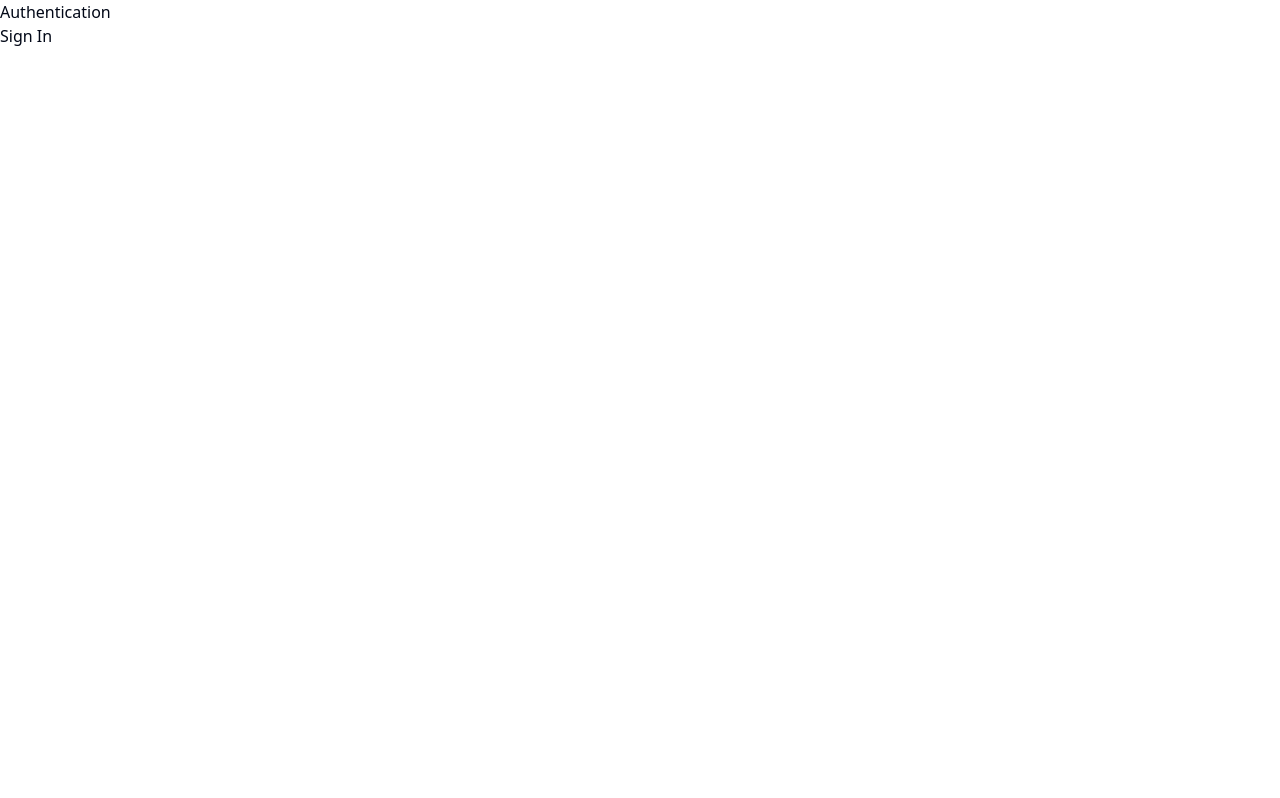
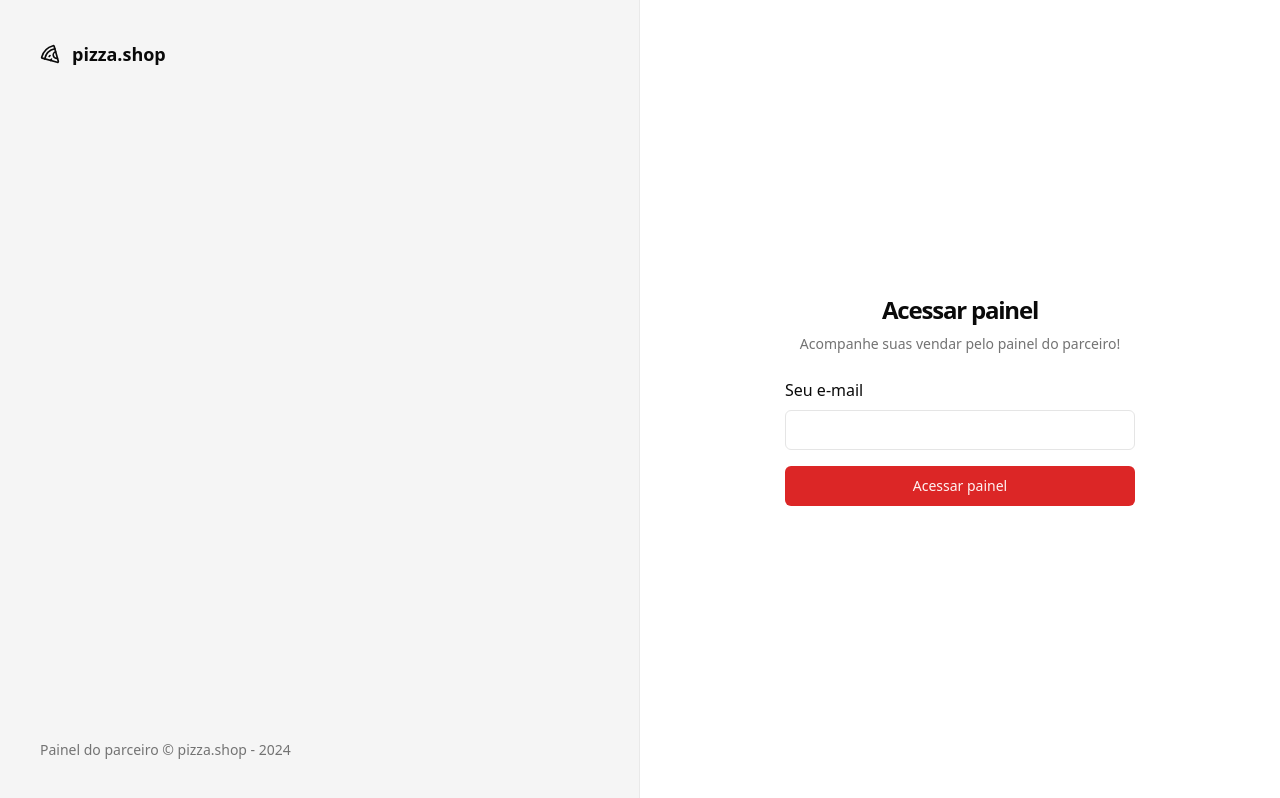
Before and after one commit to brunopetrolini/pizzashop, a React (Vite) app: page /sign-in in a window 1280 px wide. Built offline with nearby package versions, Linux system fonts and the light colour scheme.

Commit message:
feat: implements sign in page

```diff
--- a/package.json
+++ b/package.json
@@ -10,6 +10,7 @@
     "preview": "vite preview"
   },
   "dependencies": {
+    "@radix-ui/react-label": "^2.1.0",
     "@radix-ui/react-slot": "^1.1.0",
     "class-variance-authority": "^0.7.0",
     "clsx": "^2.1.1",
--- /dev/null
+++ b/src/components/ui/input.tsx
@@ -0,0 +1,25 @@
+import * as React from 'react'
+
+import { cn } from '@/lib/utils'
+
+export interface InputProps
+  extends React.InputHTMLAttributes<HTMLInputElement> {}
+
+const Input = React.forwardRef<HTMLInputElement, InputProps>(
+  ({ className, type, ...props }, ref) => {
+    return (
+      <input
+        type={type}
+        className={cn(
+          'flex h-10 w-full rounded-md border border-input bg-background px-3 py-2 text-sm ring-offset-background file:border-0 file:bg-transparent file:text-sm file:font-medium placeholder:text-muted-foreground focus-visible:outline-none focus-visible:ring-2 focus-visible:ring-ring focus-visible:ring-offset-2 disabled:cursor-not-allowed disabled:opacity-50',
+          className,
+        )}
+        ref={ref}
+        {...props}
+      />
+    )
+  },
+)
+Input.displayName = 'Input'
+
+export { Input }
--- /dev/null
+++ b/src/components/ui/label.tsx
@@ -0,0 +1,24 @@
+import * as LabelPrimitive from '@radix-ui/react-label'
+import { cva, type VariantProps } from 'class-variance-authority'
+import * as React from 'react'
+
+import { cn } from '@/lib/utils'
+
+const labelVariants = cva(
+  'text-sm font-medium leading-none peer-disabled:cursor-not-allowed peer-disabled:opacity-70',
+)
+
+const Label = React.forwardRef<
+  React.ElementRef<typeof LabelPrimitive.Root>,
+  React.ComponentPropsWithoutRef<typeof LabelPrimitive.Root> &
+    VariantProps<typeof labelVariants>
+>(({ className, ...props }, ref) => (
+  <LabelPrimitive.Root
+    ref={ref}
+    className={cn(labelVariants(), className)}
+    {...props}
+  />
+))
+Label.displayName = LabelPrimitive.Root.displayName
+
+export { Label }
--- a/src/global.css
+++ b/src/global.css
@@ -2,27 +2,28 @@
 @tailwind components;
 @tailwind utilities;
 
+
 @layer base {
   :root {
     --background: 0 0% 100%;
-    --foreground: 222.2 84% 4.9%;
+    --foreground: 0 0% 3.9%;
     --card: 0 0% 100%;
-    --card-foreground: 222.2 84% 4.9%;
+    --card-foreground: 0 0% 3.9%;
     --popover: 0 0% 100%;
-    --popover-foreground: 222.2 84% 4.9%;
-    --primary: 222.2 47.4% 11.2%;
-    --primary-foreground: 210 40% 98%;
-    --secondary: 210 40% 96.1%;
-    --secondary-foreground: 222.2 47.4% 11.2%;
-    --muted: 210 40% 96.1%;
-    --muted-foreground: 215.4 16.3% 46.9%;
-    --accent: 210 40% 96.1%;
-    --accent-foreground: 222.2 47.4% 11.2%;
+    --popover-foreground: 0 0% 3.9%;
+    --primary: 0 72.2% 50.6%;
+    --primary-foreground: 0 85.7% 97.3%;
+    --secondary: 0 0% 96.1%;
+    --secondary-foreground: 0 0% 9%;
+    --muted: 0 0% 96.1%;
+    --muted-foreground: 0 0% 45.1%;
+    --accent: 0 0% 96.1%;
+    --accent-foreground: 0 0% 9%;
     --destructive: 0 84.2% 60.2%;
-    --destructive-foreground: 210 40% 98%;
-    --border: 214.3 31.8% 91.4%;
-    --input: 214.3 31.8% 91.4%;
-    --ring: 222.2 84% 4.9%;
+    --destructive-foreground: 0 0% 98%;
+    --border: 0 0% 89.8%;
+    --input: 0 0% 89.8%;
+    --ring: 0 72.2% 50.6%;
     --radius: 0.5rem;
     --chart-1: 12 76% 61%;
     --chart-2: 173 58% 39%;
@@ -32,25 +33,25 @@
   }
 
   .dark {
-    --background: 222.2 84% 4.9%;
-    --foreground: 210 40% 98%;
-    --card: 222.2 84% 4.9%;
-    --card-foreground: 210 40% 98%;
-    --popover: 222.2 84% 4.9%;
-    --popover-foreground: 210 40% 98%;
-    --primary: 210 40% 98%;
-    --primary-foreground: 222.2 47.4% 11.2%;
-    --secondary: 217.2 32.6% 17.5%;
-    --secondary-foreground: 210 40% 98%;
-    --muted: 217.2 32.6% 17.5%;
-    --muted-foreground: 215 20.2% 65.1%;
-    --accent: 217.2 32.6% 17.5%;
-    --accent-foreground: 210 40% 98%;
+    --background: 0 0% 3.9%;
+    --foreground: 0 0% 98%;
+    --card: 0 0% 3.9%;
+    --card-foreground: 0 0% 98%;
+    --popover: 0 0% 3.9%;
+    --popover-foreground: 0 0% 98%;
+    --primary: 0 72.2% 50.6%;
+    --primary-foreground: 0 85.7% 97.3%;
+    --secondary: 0 0% 14.9%;
+    --secondary-foreground: 0 0% 98%;
+    --muted: 0 0% 14.9%;
+    --muted-foreground: 0 0% 63.9%;
+    --accent: 0 0% 14.9%;
+    --accent-foreground: 0 0% 98%;
     --destructive: 0 62.8% 30.6%;
-    --destructive-foreground: 210 40% 98%;
-    --border: 217.2 32.6% 17.5%;
-    --input: 217.2 32.6% 17.5%;
-    --ring: 212.7 26.8% 83.9%;
+    --destructive-foreground: 0 0% 98%;
+    --border: 0 0% 14.9%;
+    --input: 0 0% 14.9%;
+    --ring: 0 72.2% 50.6%;
     --chart-1: 220 70% 50%;
     --chart-2: 160 60% 45%;
     --chart-3: 30 80% 55%;
@@ -58,6 +59,7 @@
     --chart-5: 340 75% 55%;
   }
 }
+
 
 @layer base {
   * {
--- a/src/layouts/auth.tsx
+++ b/src/layouts/auth.tsx
@@ -1,11 +1,20 @@
+import { Pizza } from 'lucide-react'
 import { Outlet } from 'react-router-dom'
 
 export function AuthLayout() {
   return (
-    <div>
-      <h1>Authentication</h1>
+    <div className="grid min-h-screen grid-cols-2">
+      <div className="flex h-full flex-col justify-between border-r border-foreground/5 bg-muted p-10 text-muted-foreground">
+        <div className="flex items-center gap-3 text-lg text-foreground">
+          <Pizza className="h-5 w-5" />
+          <span className="font-semibold">pizza.shop</span>
+        </div>
+        <footer className="text-sm">
+          Painel do parceiro &copy; pizza.shop - {new Date().getFullYear()}
+        </footer>
+      </div>
 
-      <div>
+      <div className="flex flex-col items-center justify-center">
         <Outlet />
       </div>
     </div>
--- a/src/pages/auth/sign-in.tsx
+++ b/src/pages/auth/sign-in.tsx
@@ -1,10 +1,36 @@
+import { Label } from '@radix-ui/react-label'
 import { Helmet } from 'react-helmet-async'
+
+import { Button } from '@/components/ui/button'
+import { Input } from '@/components/ui/input'
 
 export function SignIn() {
   return (
     <>
       <Helmet title="Login" />
-      <h1>Sign In</h1>
+      <div className="p-8">
+        <div className="flex w-[350px] flex-col justify-center gap-6">
+          <div className="flex flex-col gap-2 text-center">
+            <h1 className="text-2xl font-semibold tracking-tighter">
+              Acessar painel
+            </h1>
+            <p className="text-sm text-muted-foreground">
+              Acompanhe suas vendar pelo painel do parceiro!
+            </p>
+          </div>
+
+          <form className="space-y-4">
+            <div className="space-y-2">
+              <Label htmlFor="email">Seu e-mail</Label>
+              <Input id="email" type="email" />
+            </div>
+
+            <Button className="w-full" type="submit">
+              Acessar painel
+            </Button>
+          </form>
+        </div>
+      </div>
     </>
   )
 }
```
Also changed, not shown: 1 other file (tests, documents, lock files or other folders).
